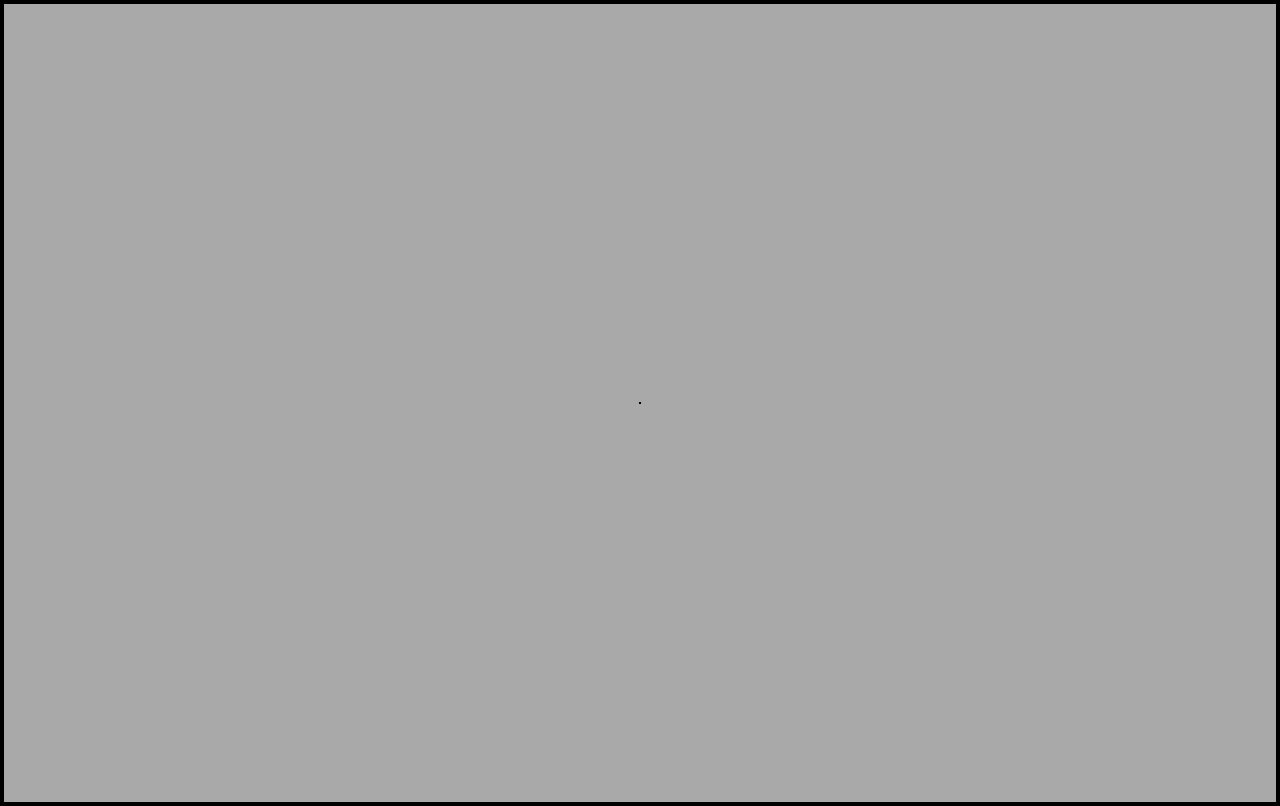
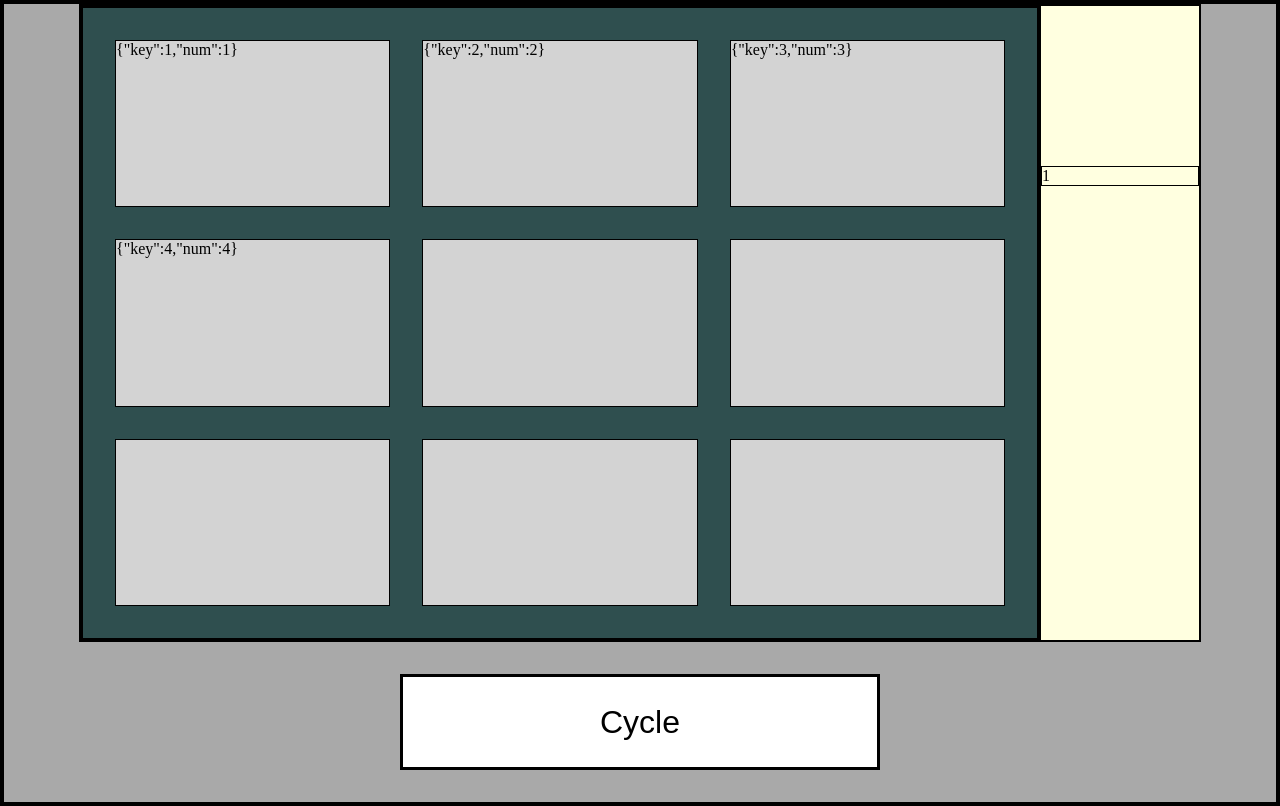
Before and after one commit to mtleonardjr/cycle-v1, a React (Create React App) app: page / in a window 1280 px wide. Built offline with nearby package versions, Linux system fonts and the light colour scheme.

Commit message:
added info panel

```diff
--- a/src/App.css
+++ b/src/App.css
@@ -14,13 +14,16 @@
   background-color: darkgrey;
 }
 
-/*
+.ui-container {
+  display: flex;
+  height: 100%;
+}
+
 .grid-container {
   display: grid;
-  min-width: 30em;
-  min-height: 30em;
-  grid-template-columns: 1fr 1fr;
-  grid-template-rows: 1fr 1fr;
+  width: 60em;
+  grid-template-columns: 1fr 1fr 1fr;
+  grid-template-rows: 1fr 1fr 1fr;
   gap: 2em;
   padding: 2em;
   border: 3px solid black;
@@ -29,6 +32,20 @@
 
 .grid-item {
   background-color: lightgrey;
+  min-width: 0;
+  overflow: scroll;
+}
+
+.info-panel {
+  display: flex;
+  flex-direction: column;
+  min-width: 10em;
+  background-color: lightyellow;
+  justify-content: flex-start;
+}
+
+.info-item {
+  margin-top: 10em;
 }
 
 .cycle-button {
@@ -50,5 +67,3 @@
 .cycle-button:active {
   transform: scale(0.98);
 }
-
-*/
--- a/src/App.js
+++ b/src/App.js
@@ -24,20 +24,34 @@ function App() {
   }
   return (
     // <div className="app-container">
-    //   <div className='grid-container'>
-    //     <Tile data={tileData[0]}/>
-    //     <Tile data={tileData[1]}/>
-    //     <Tile data={tileData[2]}/>
-    //     <Tile data={tileData[3]}/>
+      // <div className='grid-container'>
+      //   <Tile data={tileData[0]}/>
+      //   <Tile data={tileData[1]}/>
+      //   <Tile data={tileData[2]}/>
+      //   <Tile data={tileData[3]}/>
 
-    //   </div>
+      // </div>
     //   <button className='cycle-button' onClick={cycle}>Cycle</button>
     // </div>
 
     <div className="app-container">
-      <div >
-
+      <div className='ui-container'>
+        <div className='grid-container'>
+          <Tile data={tileData[0]}/>
+          <Tile data={tileData[1]}/>
+          <Tile data={tileData[2]}/>
+          <Tile data={tileData[3]}/>
+          <Tile data={tileData[4]}/>
+          <Tile data={tileData[5]}/>
+          <Tile data={tileData[6]}/>
+          <Tile data={tileData[7]}/>
+          <Tile data={tileData[8]}/>
+        </div>
+        <div className='info-panel'>
+          <div className='info-item'>1</div>
+        </div>
       </div>
+      <button className='cycle-button' onClick={cycle}>Cycle</button>
     </div>
   );
 }
--- a/src/library/Controller.js
+++ b/src/library/Controller.js
@@ -41,7 +41,7 @@ class Controller {
 
 
 
-        return(getTiles(4))
+        return(getTiles(9))
     }
 }
 
```
